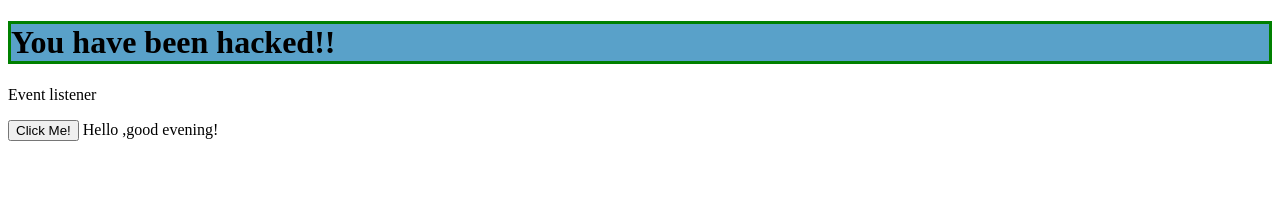
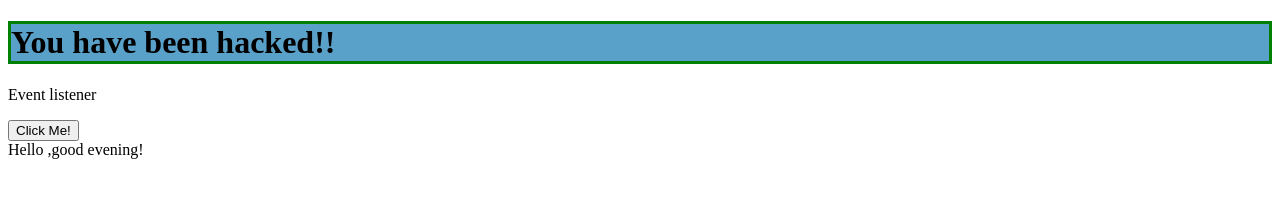
Before and after one commit to MadhavBNair/my-first-html, a plain HTML site: page Java Script Basics/index.html in a window 1280 px wide. Drawn offline with Linux system fonts and the light colour scheme.

Commit message:
Update index.html

```diff
--- a/Java Script Basics/index.html
+++ b/Java Script Basics/index.html
@@ -8,7 +8,7 @@
 <body>
     <h1 id="head">FSD SESSION ON DOM</h1>
     <p>Event listener</p>
-    <button id="clickbutton">Click Me!</button>
+    <button id="clickbutton">Click Me!</button><br>
     <script src="script.js"></script>
 </body>
 </html>
```
